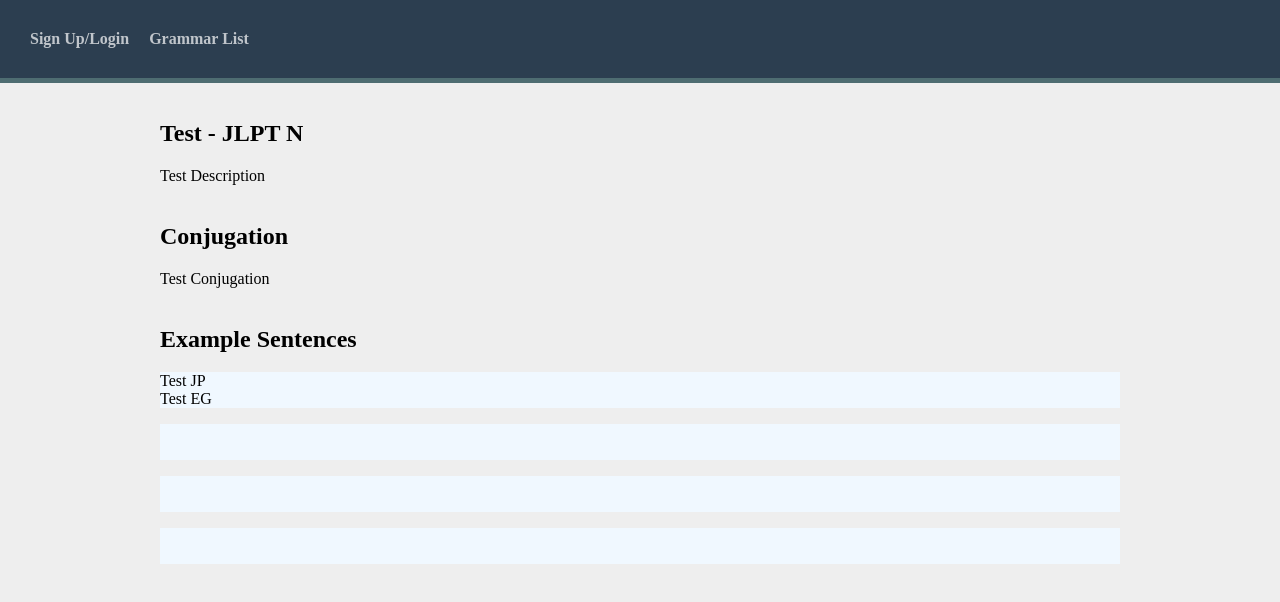
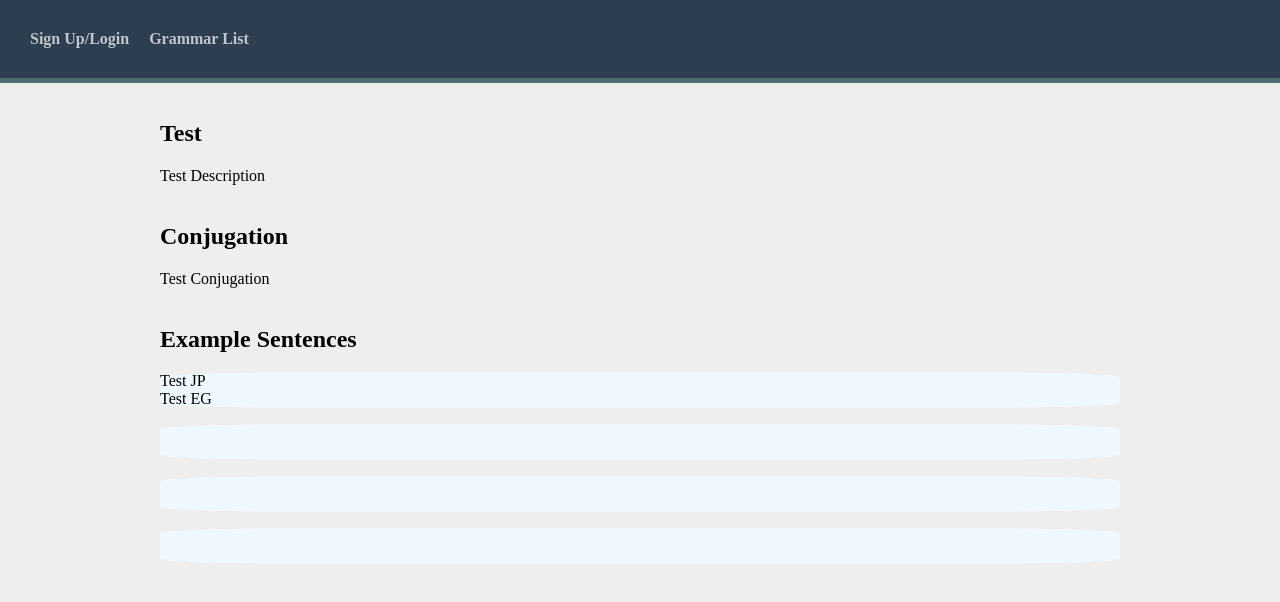
Before and after one commit to slownie/bunpou-resource-client, a Vue app: page /grammarlist/0 in a window 1280 px wide. Shown: the top 602 px of the page. Built offline with nearby package versions, Linux system fonts and the light colour scheme.

Commit message:
moving to pc

```diff
--- a/src/components/TheGrammarButton.vue
+++ b/src/components/TheGrammarButton.vue
@@ -1,10 +1,16 @@
 <script setup>
+import { useUserStore } from '@/stores/UserStore';
+const userStore = useUserStore();
+
 const props = defineProps({
   point: String,
   jpSentence: String,
   egSentence: String,
-  userID: String,
 });
+
+async function addGrammarPoint() {
+  await userStore.addSentence({jpSentence: props.jpSentence, egSentence: props.egSentence});
+}
 </script>
 
 <template>
@@ -15,12 +21,13 @@ const props = defineProps({
       {{ egSentence }}
     </span>
     <br />
-    <button v-if="userID">Add to your sentences.</button>
+    <button v-if="userStore.userID" @click="addGrammarPoint">Add to your sentences.</button>
   </div>
 </template>
 
 <style>
 .button-container {
   background-color: aliceblue;
+  border-radius: 15%;
 }
 </style>
--- a/src/stores/UserStore.js
+++ b/src/stores/UserStore.js
@@ -115,13 +115,12 @@ export const useUserStore = defineStore("userState", () => {
   async function addSentence(sentenceObject) {
     console.log(sentenceObject);
     this.error = null;
-    const userID = JSON.parse(this.user).userID;
     const res = await fetch(
       "https://bunpou-resource-server.vercel.app/api/users/addSentence",
       {
         method: "PATCH",
         headers: { "Content-Type": "application/json" },
-        body: JSON.stringify({ userID, sentenceObject }),
+        body: { userID, sentenceObject },
       }
     );
     const json = await res.json();
@@ -132,7 +131,7 @@ export const useUserStore = defineStore("userState", () => {
 
     if (res.ok) {
       this.error = json.message;
-      this.user.learnedSentences.push(sentenceObject);
+      this.learnedSentences.push(sentenceObject);
     }
   }
 
--- a/src/views/PointView.vue
+++ b/src/views/PointView.vue
@@ -17,7 +17,7 @@ const grammarPoint = computed(() => {
 <template>
   <section v-if="grammarPoint" class="grammar-body">
     <div class="topbar">
-      <h1>{{ grammarPoint.name }} - JLPT N{{ grammarPoint.jlptLevel }}</h1>
+      <h1>{{ grammarPoint.name }}</h1>
       <button v-if="userStore.userID" @click="addGrammarPoint">
         Add to study list
       </button>
@@ -47,7 +47,6 @@ const grammarPoint = computed(() => {
         :point="grammarPoint.name"
         :jpSentence="sentence.jp"
         :egSentence="sentence.eg"
-        :userID="userStore.userID"
       />
     </p>
   </section>
```
